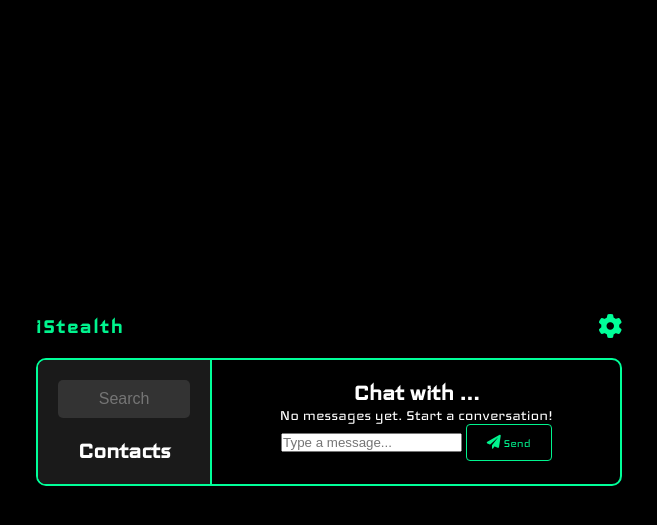
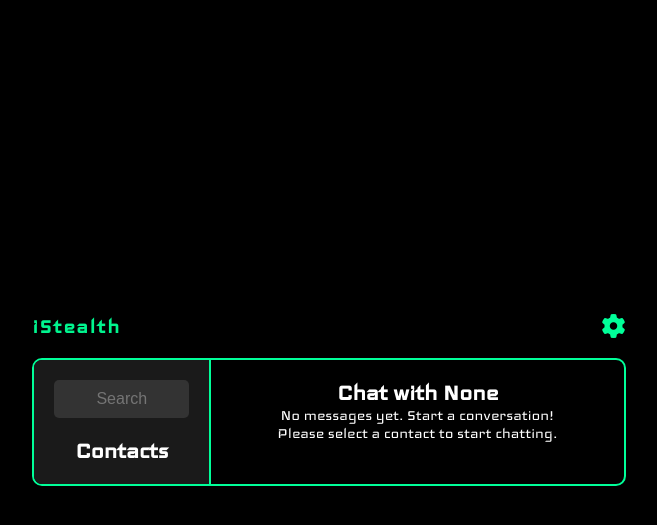
Before and after one commit to aemckenna/secure-messaging-app, a Flask app: page /messages in a window 1280 px wide. Shown: the top 525 px of the page, without its empty margins (311-968 px from the left). Run offline with Flask 3, Linux system fonts and the light colour scheme; the visitor is signed in with stand-in values (Sample User, id 1); data that the repository does not hold is empty; some libraries are stand-ins or nearby versions.

Commit message:
encryption and adding socket connection

```diff
--- a/main.py
+++ b/main.py
@@ -3,12 +3,14 @@ from flask import Flask
 from views.auth_routes import auth_bp
 from views.messaging_routes import messaging_bp
 import secrets
+from flask_socketio import SocketIO
 
 app = Flask(__name__)
 
 app.register_blueprint(auth_bp)
 app.register_blueprint(messaging_bp)
 app.secret_key = secrets.token_hex(16)
+socketio = SocketIO(app)
 
 if __name__ == '__main__':
     app.run(debug=True)
--- a/templates/messages.html
+++ b/templates/messages.html
@@ -24,7 +24,9 @@
                     <h2>Contacts</h2>
                     {% for contact in contacts %}
                         <div class="chat-client">
-                            <p>{{ contact.username }}</p>
+                            <a href="{{ url_for('messaging.messages', contact=contact.username) }}">
+                                <p>{{ contact.username | e }}</p>
+                            </a>
                         </div>
                     {% endfor %}
                 </div>
@@ -33,14 +35,14 @@
             <!-- Main chat content area -->
             <main class="chat-content">
                 <div class="chat-header">
-                    <h2>Chat with {{ selected_contact.username if selected_contact else '...' }}</h2>
+                    <h2>Chat with {{ selected_contact | default("...") | e }}</h2>
                 </div>
 
                 <div class="chat-messages">
                     {% if messages %}
                         {% for message in messages %}
                             <div class="message {{ 'sent' if message.sender == session['username'] else 'received' }}">
-                                <p>{{ message.content }}</p>
+                                <p>{{ message.message | e }}</p>
                                 <span class="timestamp">{{ message.timestamp }}</span>
                             </div>
                         {% endfor %}
@@ -49,12 +51,16 @@
                     {% endif %}
                 </div>
 
-                <!-- Message input box -->
-                <form action="{{ url_for('messaging.send_message') }}" method="POST" class="message-form">
-                    <input type="text" name="message" placeholder="Type a message..." required>
-                    <input type="hidden" name="recipient" value="{{ selected_contact.username }}">
-                    <button type="submit"><i class="fa fa-paper-plane"></i> Send</button>
-                </form>
+                <!-- Message input box, displayed only if a contact is selected -->
+                {% if selected_contact %}
+                    <form action="{{ url_for('messaging.send_message') }}" method="POST" class="message-form">
+                        <input type="text" name="message" placeholder="Type a message..." required>
+                        <input type="hidden" name="recipient" value="{{ selected_contact | e }}">
+                        <button type="submit"><i class="fa fa-paper-plane"></i> Send</button>
+                    </form>
+                {% else %}
+                    <p class="select-contact">Please select a contact to start chatting.</p>
+                {% endif %}
             </main>
         </div>
     </div>
--- a/views/messaging_routes.py
+++ b/views/messaging_routes.py
@@ -1,4 +1,4 @@
-from flask import Blueprint, session, redirect, url_for, request, render_template
+from flask import Blueprint, session, redirect, url_for, request, render_template, flash
 from db import get_db_connection
 from encryption import encrypt_message, decrypt_message
 
@@ -7,35 +7,41 @@ messaging_bp = Blueprint('messaging', __name__)
 @messaging_bp.route('/messages')
 def messages():
     if 'loggedin' not in session:
-        return redirect(url_for('login'))
+        return redirect(url_for('auth.login'))
 
     conn = get_db_connection()
     cursor = conn.cursor()
 
-    # Fetch contacts
+    # Fetch contacts for the logged-in user
     cursor.execute('SELECT username FROM accounts WHERE username != %s', (session['username'],))
     contacts = [{'username': row[0]} for row in cursor.fetchall()]
 
     # Fetch messages with a selected contact
-    selected_contact = request.args.get('contact')
-    if selected_contact:
-        cursor.execute('''
-            SELECT sender_id, message, timestamp FROM messages
-            WHERE (sender_id = %s AND recipient_id = %s)
-            OR (sender_id = %s AND recipient_id = %s)
-            ORDER BY timestamp
-        ''', (session['username'], selected_contact, selected_contact, session['username']))
-        messages = [{'sender': row[0], 'message': row[1], 'timestamp': row[2]} for row in cursor.fetchall()]
+    selected_contact_username = request.args.get('contact')
+    if selected_contact_username:
+        cursor.execute('SELECT id FROM accounts WHERE username = %s', (selected_contact_username,))
+        result = cursor.fetchone()
+        if result:
+            selected_contact_id = result[0]
+            # Fetch messages exchanged between the logged-in user and selected contact
+            cursor.execute('''
+                SELECT sender_id, encrypted_content, timestamp FROM messages
+                WHERE (sender_id = %s AND recipient_id = %s)
+                OR (sender_id = %s AND recipient_id = %s)
+                ORDER BY timestamp
+            ''', (sender_id, selected_contact_id, selected_contact_id, sender_id))
+            messages = [{'sender': row[0], 'message': row[1], 'timestamp': row[2]} for row in cursor.fetchall()]
+        else:
+            messages = []  # No messages if contact not found
     else:
         messages = []
 
     cursor.close()
-    return render_template('messages.html', contacts=contacts, selected_contact=selected_contact, messages=messages)
-
+    return render_template('messages.html', contacts=contacts, selected_contact=selected_contact_username, messages=messages)
 @messaging_bp.route('/send_message', methods=['POST'])
 def send_message():
     if 'loggedin' not in session:
-        return redirect(url_for('login'))
+        return redirect(url_for('auth.login'))
 
     sender_id = session['id']
     recipient_username = request.form['recipient']
@@ -48,10 +54,18 @@ def send_message():
     cursor.execute('SELECT public_key FROM accounts WHERE username = %s', (recipient_username,))
     result = cursor.fetchone()
     if not result:
-        return "Recipient not found", 404
+        flash("Recipient not found.")
+        return redirect(url_for('messaging.messages'))
 
     recipient_public_key = result[0]
-    encrypted_message = encrypt_message(recipient_public_key, message)
+    encrypted_message_data = encrypt_message(recipient_public_key, message)
+
+    # Check if encryption succeeded
+    if encrypted_message_data['status'] == 'error':
+        flash("Encryption failed: " + encrypted_message_data['message'])
+        return redirect(url_for('messaging.messages'))
+
+    encrypted_message = encrypted_message_data['encrypted_message']
 
     # Store the encrypted message in the messages table
     cursor.execute('INSERT INTO messages (sender_id, recipient_id, message) VALUES (%s, %s, %s)',
@@ -59,12 +73,13 @@ def send_message():
     conn.commit()
     cursor.close()
 
-    return "Message sent successfully"
+    flash("Message sent successfully.")
+    return redirect(url_for('messaging.messages', contact=recipient_username))
 
 @messaging_bp.route('/retrieve_messages', methods=['GET'])
 def retrieve_messages():
     if 'loggedin' not in session:
-        return redirect(url_for('login'))
+        return redirect(url_for('auth.login'))
 
     user_id = session['id']
     conn = get_db_connection()
@@ -73,19 +88,30 @@ def retrieve_messages():
     # Fetch the user's encrypted private key and their passphrase (password)
     cursor.execute('SELECT private_key, password FROM accounts WHERE id = %s', (user_id,))
     user = cursor.fetchone()
+    if not user:
+        flash("User not found.")
+        return redirect(url_for('messaging.messages'))
+
     private_key_pem, password = user
 
     # Fetch encrypted messages for this user
-    cursor.execute('SELECT sender_id, message FROM messages WHERE recipient_id = %s', (user_id,))
+    cursor.execute('SELECT sender_id, encrypted_content, timestamp FROM messages WHERE recipient_id = %s', (user_id,))
     encrypted_messages = cursor.fetchall()
 
     decrypted_messages = []
-    for sender_id, encrypted_message in encrypted_messages:
+    for sender_id, encrypted_message, timestamp in encrypted_messages:
         try:
-            decrypted_message = decrypt_message(encrypted_message, private_key_pem, password.encode())
-            decrypted_messages.append({'sender': sender_id, 'message': decrypted_message})
+            decrypted_message_data = decrypt_message(encrypted_message, private_key_pem, password.encode())
+            if decrypted_message_data['status'] == 'success':
+                decrypted_messages.append({
+                    'sender': sender_id,
+                    'message': decrypted_message_data['decrypted_message'],
+                    'timestamp': timestamp
+                })
+            else:
+                decrypted_messages.append({'sender': sender_id, 'message': 'Could not decrypt message', 'timestamp': timestamp})
         except Exception as e:
-            decrypted_messages.append({'sender': sender_id, 'message': 'Could not decrypt message'})
+            decrypted_messages.append({'sender': sender_id, 'message': 'Could not decrypt message', 'timestamp': timestamp})
 
     cursor.close()
     return render_template('messages.html', messages=decrypted_messages)
```
Also changed, not shown: encryption.py (+20 -14 lines), views/auth_routes.py (+18 -10 lines).
